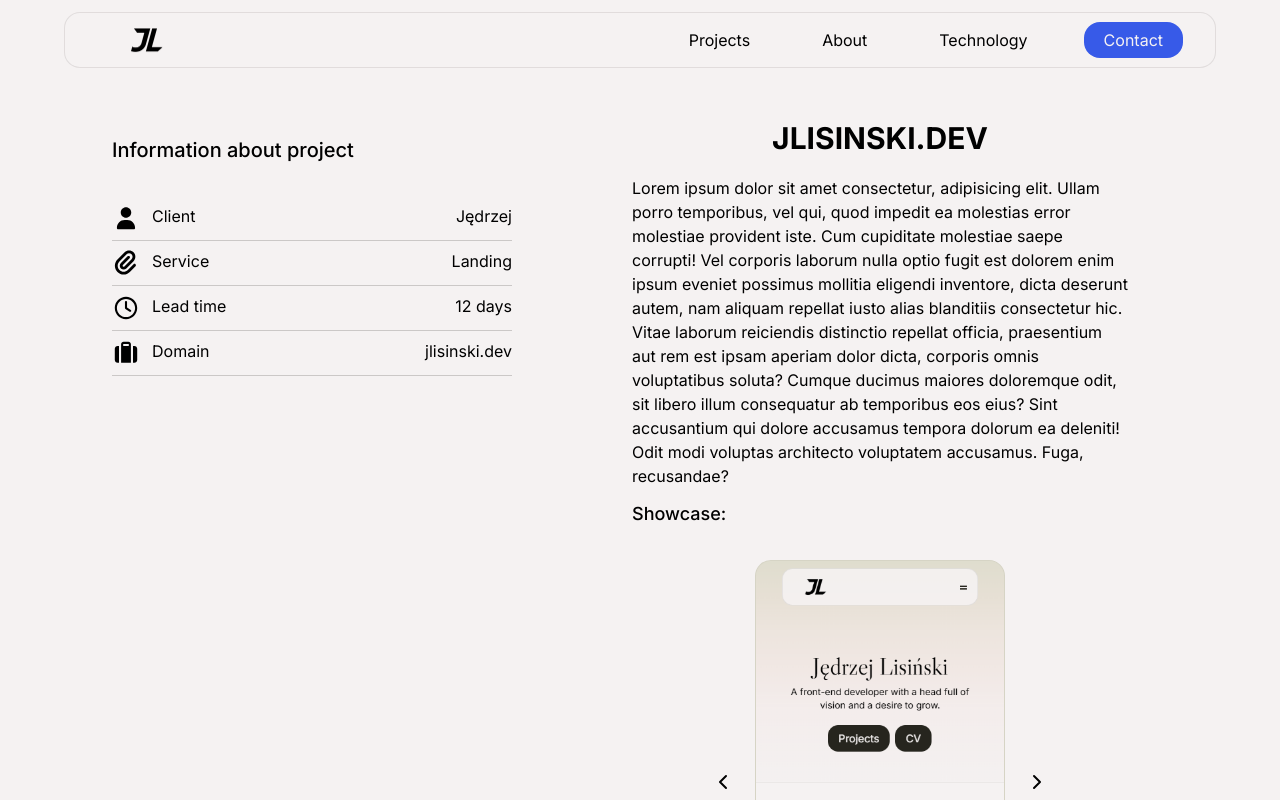
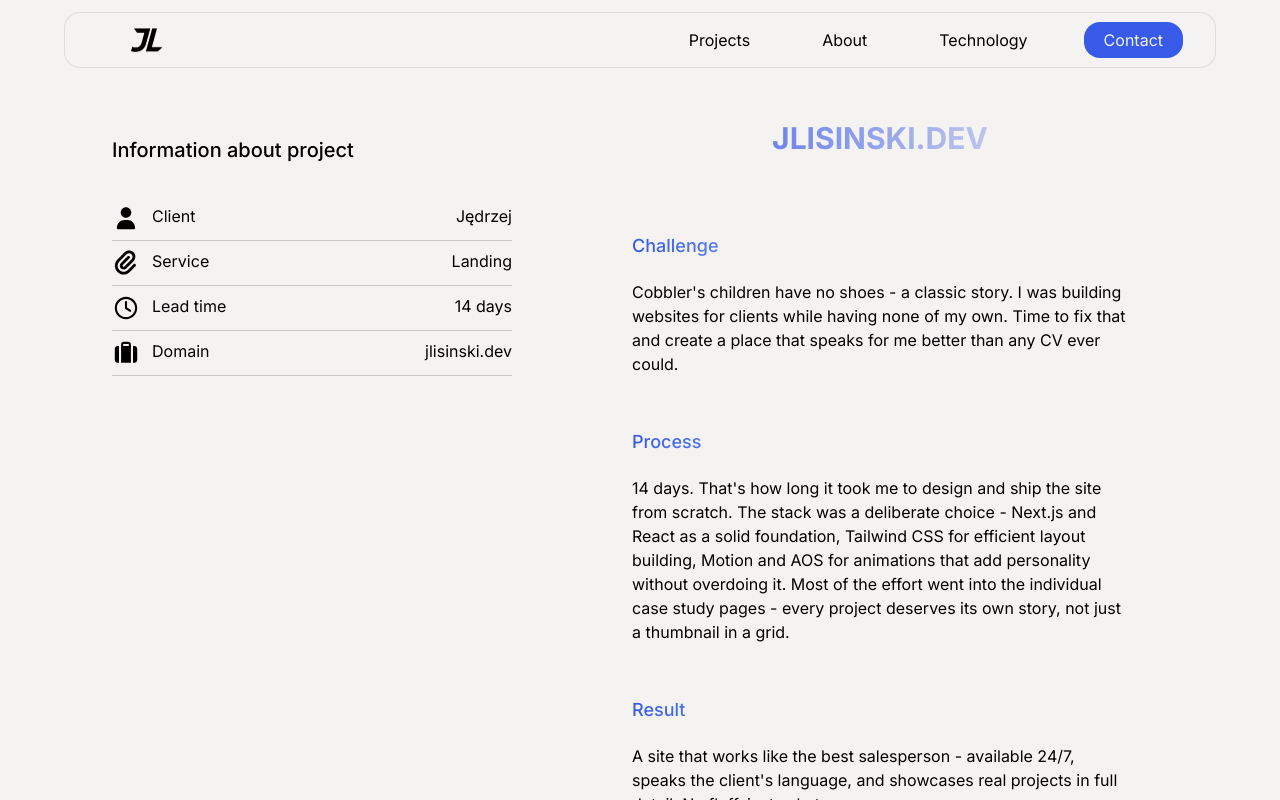
Before and after one commit to jlisinski0/Portfolio-Site, a Next.js app: page /Casestudy/jlisinski in a window 1280 px wide. Shown: the top 800 px of the page. Built offline with nearby package versions, Linux system fonts and the light colour scheme; a web font is replaced by a local one.

Commit message:
feat: text on casestudy subpage

```diff
--- a/src/app/Casestudy/[slug]/Casestudyrow.tsx
+++ b/src/app/Casestudy/[slug]/Casestudyrow.tsx
@@ -21,7 +21,15 @@ export default function CasestudyItem({ item }: CasestudyInfoProps) {
 								<Image className='w-7' src={casestudyItem.img} alt={casestudyItem.alt} />
 								<p>{casestudyItem.textLeft}</p>
 							</div>
-							<p>{casestudyItem.textRight}</p>
+							<p>
+								{casestudyItem.href ? (
+									<a href={casestudyItem.href} target='_blank' rel='noopener noreferrer' className=' hover:text-accentOne transition-colors duration-300'>
+										{casestudyItem.textRight}
+									</a>
+								) : (
+									casestudyItem.textRight
+								)}
+							</p>
 						</div>
 						<div className='w-full bg-black/20 h-px my-2'></div>
 					</div>
--- a/src/app/Casestudy/[slug]/page.tsx
+++ b/src/app/Casestudy/[slug]/page.tsx
@@ -1,4 +1,4 @@
-import { PortfolioItems } from '@/src/data'
+import { CasestudyText, PortfolioItems } from '@/src/data'
 import CasestudyInfo from './CasestudyInfo'
 import { Metadata } from 'next'
 import { notFound } from 'next/navigation'
@@ -47,6 +47,7 @@ export async function generateMetadata({ params }: { params: { slug: string } })
 export default async function Casestudy({ params }: { params: { slug: string } }) {
 	const { slug } = await params
 	const item = PortfolioItems.find(i => i.slug === slug)
+	const casestudyItem = CasestudyText[slug] ?? []
 
 	if (!item) return notFound()
 
@@ -55,15 +56,18 @@ export default async function Casestudy({ params }: { params: { slug: string } }
 			<div className='flex gap-20 flex-col lg:flex-row items-start justify-center max-w-6xl mx-auto w-full h-full  lg:px-0'>
 				<CasestudyInfo item={item} />
 				<div className='lg:max-w-xl max-w-6xl px-10'>
-					<h1 className='text-center text-2xl w-full h-full  sm:text-3xl uppercase font-bold pt-10 pb-5 lg:pt-0'>{item.heading}</h1>
-					<p>
-						Lorem ipsum dolor sit amet consectetur, adipisicing elit. Ullam porro temporibus, vel qui, quod impedit ea molestias error molestiae provident iste. Cum cupiditate molestiae saepe
-						corrupti! Vel corporis laborum nulla optio fugit est dolorem enim ipsum eveniet possimus mollitia eligendi inventore, dicta deserunt autem, nam aliquam repellat iusto alias blanditiis
-						consectetur hic. Vitae laborum reiciendis distinctio repellat officia, praesentium aut rem est ipsam aperiam dolor dicta, corporis omnis voluptatibus soluta? Cumque ducimus maiores
-						doloremque odit, sit libero illum consequatur ab temporibus eos eius? Sint accusantium qui dolore accusamus tempora dolorum ea deleniti! Odit modi voluptas architecto voluptatem accusamus.
-						Fuga, recusandae?
-					</p>
-					<h4 className='text-lg font-medium pt-3'>Showcase:</h4>
+					<h1 className='bg-linear-to-l from-black/1 to-accentOne bg-clip-text text-transparent  text-center text-2xl w-full h-full  sm:text-3xl uppercase font-bold pt-10 pb-5 lg:pt-0'>
+						{item.heading}
+					</h1>
+					<div className='flex flex-col gap-5 py-10'>
+						{casestudyItem.map(caseItem => (
+							<div className='flex flex-col gap-5 py-4' key={caseItem.id}>
+								<h4 className='bg-linear-to-r from-accentOne to-creamWhite bg-clip-text text-transparent font-medium text-lg'>{caseItem.heading}</h4>
+								<p className='text-base'>{caseItem.text}</p>
+							</div>
+						))}
+					</div>
+					<h4 className='bg-linear-to-r from-accentOne to-creamWhite bg-clip-text text-transparent  text-lg font-medium pt-3'>Showcase:</h4>
 					<ImageSlider item={item} />
 				</div>
 			</div>
--- a/src/app/_components/Portfolio/PortfolioBlock.tsx
+++ b/src/app/_components/Portfolio/PortfolioBlock.tsx
@@ -22,7 +22,7 @@ export default function PortfolioBlock() {
 					{PortfolioItems.map(({ id, heading, img, alt, href }) => (
 						<a href={href} className='flex flex-col items-center cursor-pointer group' data-aos='fade-up' key={id}>
 							<h3 className='text-lg md:text-xl lg:text-2xl text-black font-bold pb-2'>{heading}</h3>
-							<Image className='rounded-2xl w-70 border border-black/5  blur-[0.5px] transition-all duration-300 group-hover:brightness-75' src={img} alt={alt} />
+							<Image className='rounded-2xl w-70 border border-black/5  blur-[0.5px] transition-all duration-300 group-hover:brightness-75' src={img} alt={alt} width={200} height={200} />
 						</a>
 					))}
 				</div>
--- a/src/data/casestudy.ts
+++ b/src/data/casestudy.ts
@@ -12,6 +12,7 @@ import restauracja3 from '@/public/images/restauracja3.png'
 import restauracja4 from '@/public/images/restauracja4.png'
 import { CasestudyItem } from '@/src/types/index'
 import { CasestudyImg } from '@/src/types/index'
+import { CasestudyTexts } from '@/src/types/index'
 
 export const CasestudyItems: Record<string, CasestudyItem[]> = {
 	restauracja: [
@@ -39,9 +40,10 @@ export const CasestudyItems: Record<string, CasestudyItem[]> = {
 		{
 			id: 4,
 			textLeft: 'Domain',
-			textRight: 'test',
+			textRight: 'restauracja.pl',
 			img: suitcase,
 			alt: 'Person',
+			href: 'https://restaurant-website-one-eta.vercel.app/',
 		},
 	],
 
@@ -63,7 +65,7 @@ export const CasestudyItems: Record<string, CasestudyItem[]> = {
 		{
 			id: 3,
 			textLeft: 'Lead time',
-			textRight: '12 days',
+			textRight: '14 days',
 			img: clock,
 			alt: 'Clock',
 		},
@@ -73,6 +75,7 @@ export const CasestudyItems: Record<string, CasestudyItem[]> = {
 			textRight: 'jlisinski.dev',
 			img: suitcase,
 			alt: 'Suitcase',
+			href: 'https://jlisinski.dev',
 		},
 	],
 }
@@ -124,3 +127,28 @@ export const CasestudyImages: Record<string, CasestudyImg[]> = {
 		},
 	],
 }
+
+export const CasestudyText: Record<string, CasestudyTexts[]> = {
+	jlisinski: [
+		{
+			id: 1,
+			heading: 'Challenge',
+			text: "Cobbler's children have no shoes - a classic story. I was building websites for clients while having none of my own. Time to fix that and create a place that speaks for me better than any CV ever could.",
+		},
+		{
+			id: 2,
+			heading: 'Process',
+			text: "14 days. That's how long it took me to design and ship the site from scratch. The stack was a deliberate choice - Next.js and React as a solid foundation, Tailwind CSS for efficient layout building, Motion and AOS for animations that add personality without overdoing it. Most of the effort went into the individual case study pages - every project deserves its own story, not just a thumbnail in a grid.",
+		},
+		{
+			id: 3,
+			heading: 'Result',
+			text: "A site that works like the best salesperson - available 24/7, speaks the client's language, and showcases real projects in full detail. No fluff, just substance.",
+		},
+		{
+			id: 4,
+			heading: 'Technology',
+			text: 'Next.js · React · Tailwind CSS · Motion · AOS',
+		},
+	],
+}
--- a/src/data/portfolio.ts
+++ b/src/data/portfolio.ts
@@ -1,10 +1,11 @@
 import { PortfolioItem } from '@/src/types/index'
-import restaurant from '@/public/restaurant.png'
+import restaurant from '@/public/images/restauracja1.png'
+import jlisinski from '@/public/images/jlisinskidev1.png'
 
 export const PortfolioItems: PortfolioItem[] = [
 	{
 		id: 1,
-		heading: 'Restauracja.pl',
+		heading: 'restauracja.pl',
 		slug: 'restauracja',
 		href: '/casestudy/restauracja',
 		img: restaurant,
@@ -16,7 +17,7 @@ export const PortfolioItems: PortfolioItem[] = [
 		heading: 'jlisinski.dev',
 		slug: 'jlisinski',
 		href: '/casestudy/jlisinski',
-		img: restaurant,
+		img: jlisinski,
 		alt: 'jlisinski.pl',
 		description: 'asd',
 	},
```
Also changed, not shown: src/types/index.ts (+7 -0 lines).
